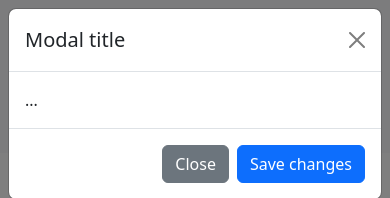
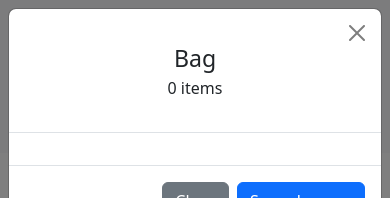
Before and after one commit to francocaraballo/js-coder-3, a plain HTML site: page index.html in a window 390 px wide. Both pictures are taken after a click on the button 328 px from the left and 76 px from the top of the page. Shown: the top 198 px of the page. Drawn offline with nearby package versions, Linux system fonts and the light colour scheme.

Commit message:
Add cart functions

```diff
--- a/index.html
+++ b/index.html
@@ -24,9 +24,9 @@
           <img src="./assets/images/logo.png" alt="Sneakers logo" width="200px" />
         </a>
         <div class="p-4">
-                    <button type="button" class="btn" data-bs-toggle="modal" data-bs-target="#cart">
-                        <svg xmlns="http://www.w3.org/2000/svg" width="25" height="25" fill="currentColor"
-                            class="bi bi-bag" viewBox="0 0 16 16">
+          <button type="button" id="btn-cart" class="btn" data-bs-toggle="modal" data-bs-target="#cart">
+            <svg xmlns="http://www.w3.org/2000/svg" width="25" height="25" fill="currentColor" class="bi bi-bag"
+              viewBox="0 0 16 16">
               <path
                 d="M8 1a2.5 2.5 0 0 1 2.5 2.5V4h-5v-.5A2.5 2.5 0 0 1 8 1m3.5 3v-.5a3.5 3.5 0 1 0-7 0V4H1v10a2 2 0 0 0 2 2h10a2 2 0 0 0 2-2V4zM2 5h12v9a1 1 0 0 1-1 1H3a1 1 0 0 1-1-1z" />
             </svg>
@@ -36,16 +36,20 @@
     </nav>
   </header>
   <!-- Shop cart modal -->
-    <section>
-        <div class="modal fade" id="cart" tabindex="-1" aria-labelledby="exampleModalLabel" aria-hidden="true">
+    <div class="modal fade" id="cart" tabindex="-1" aria-labelledby="shopCart" aria-hidden="true">
       <div class="modal-dialog">
         <div class="modal-content">
-                <div class="modal-header">
-                  <h1 class="modal-title fs-5" id="exampleModalLabel">Modal title</h1>
+          <div class="modal-header d-flex flex-column">
             <button type="button" class="btn-close" data-bs-dismiss="modal" aria-label="Close"></button>
+            <h1 class="modal-title fs-3" id="exampleModalLabel">Bag</h1>
+            <p id="items-count"></p>
           </div>
-                <div class="modal-body">
-                  ...
+          <div class="modal-body" id="cart-body">
+            <div class="row mb-2 fw-bold fs-6">
+              <div class="col-6">Product</div>
+              <div class="col-3 text-center">Qty</div>
+              <div class="col-3 text-center">Total</div>
+            </div>
           </div>
           <div class="modal-footer">
             <button type="button" class="btn btn-secondary" data-bs-dismiss="modal">Close</button>
@@ -54,7 +58,6 @@
         </div>
       </div>
     </div>
-    </section>
   <main class="container-fluid p-5">
     <div id="container-products" class="row d-flex justify-content-center row-gap-4 column-gap-4">
       <!-- Products -->
--- a/js/cart.js
+++ b/js/cart.js
@@ -1,24 +1,56 @@
 import { sneakers } from './main.js'
+
+const cartBtn = document.querySelector('#btn-cart');
+const cartBody = document.querySelector('#cart-body');
+const itemsCount = document.querySelector('#items-count');
 
 export const shopCart = [];
 
 export const addItemToCart = (id) => {
 	// Busca el item
 	const item = sneakers.find(e => e.id === id);
-    console.log(item);
 
-
-    if(item) {
+	if (item) {
 		const isRepeat = shopCart.some(e => e.id === item.id);
 
-        if(isRepeat) {
+		if (isRepeat) {
 			item.quantity++;
 		} else {
 			item.quantity++
 			shopCart.push(item);
 		}
 	}
+}
 
-    console.log(shopCart);
+const createItemCart = ({ brand, model, price, quantity }) => {
+	const row = document.createElement('div');
+	row.classList.add('row');
 
+	row.innerHTML = `
+        <div class="col-6">${brand} ${model}</div>
+        <div class="col-3 text-center">${quantity} x $${price}</div>
+        <div class="col-3 text-center">$${quantity * price}</div>
+    `;
+
+	return row;
 }
+
+const countItems = (arr) => {
+	let count = 0;
+	for (const e of arr) {
+		count += e.quantity
+	}
+	return count;
+}
+
+export const handleButtonCart = () => {
+	cartBtn.addEventListener('click', () => {
+		cartBody.innerHTML = '';
+		for (let i = 0; i < shopCart.length; i++) {
+			const e = shopCart[i];
+			const itemRowCart = createItemCart(e);
+			cartBody.appendChild(itemRowCart);
+		};
+		itemsCount.textContent = `${countItems(shopCart)} items`;
+	})
+}
--- a/js/main.js
+++ b/js/main.js
@@ -1,9 +1,11 @@
 import { getSneakers, createCard } from "./products.js";
-import { addItemToCart, shopCart } from "./cart.js";
+import { addItemToCart, handleButtonCart } from "./cart.js";
 
 export const sneakers = getSneakers();
 
 document.addEventListener('DOMContentLoaded', () => {
+    handleButtonCart();
+
     const containerProducts = document.getElementById('container-products');
     const dFrag = document.createDocumentFragment();
 
```
Lines whose indentation alone changed are shown as unchanged.
